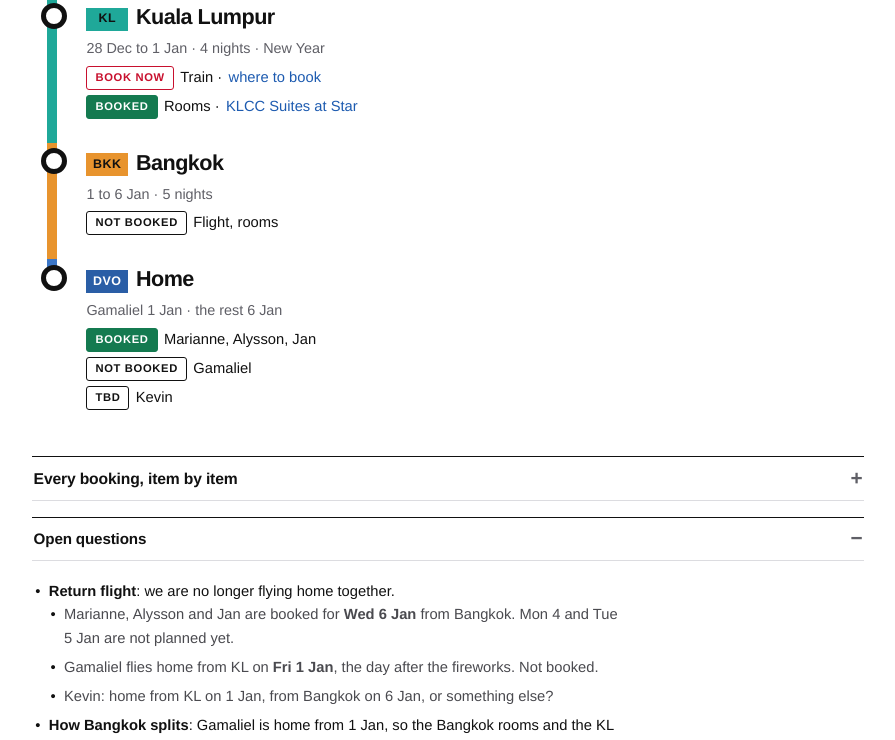
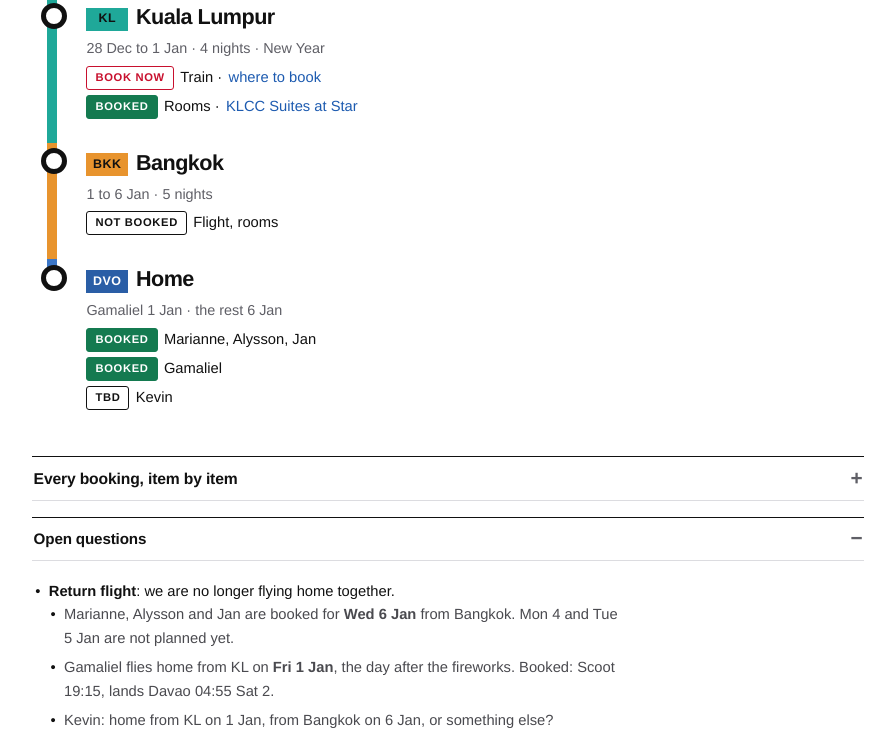
Before and after one commit to sites-9400/NY2026, a plain HTML site: page public/2026-12-sea/index.html in a window 1280 px wide. Both pictures are taken after a click on the heading "Open questions". Shown: the part 759-1499 px from the top of the page, without its empty margins (192-1087 px from the left). Drawn offline with Linux system fonts and the light colour scheme.

Commit message:
SEA Dec 2026: mark Gamaliel's flight booked on the Dashboard line
Co-Authored-By: Claude Opus 5.5 <noreply@anthropic.com>

```diff
--- a/public/2026-12-sea/index.html
+++ b/public/2026-12-sea/index.html
@@ -68,7 +68,7 @@
     <li class="stop sg" data-from="2026-12-26" data-to="2026-12-27"><span class="code">SG</span><b>Singapore</b><span class="when">26 to 28 Dec · 2 nights</span><span class="st"><span class="tile ok">Booked</span> The Quay Hotel</span><span class="st"><span class="tile">Not booked</span> Universal Studios, Sun 27</span></li>
     <li class="stop my" data-from="2026-12-28" data-to="2026-12-31"><span class="code">KL</span><b>Kuala Lumpur</b><span class="when">28 Dec to 1 Jan · 4 nights · New Year</span><span class="st"><span class="tile no">Book now</span> Train · <a href="/2026-12-sea/before/">where to book</a></span><span class="st"><span class="tile ok">Booked</span> Rooms · <a href="/2026-12-sea/accommodations/">KLCC Suites at Star</a></span></li>
     <li class="stop th" data-from="2027-01-01" data-to="2027-01-05"><span class="code">BKK</span><b>Bangkok</b><span class="when">1 to 6 Jan · 5 nights</span><span class="st"><span class="tile">Not booked</span> Flight, rooms</span></li>
-    <li class="stop air" data-from="2027-01-06" data-to="2027-01-06"><span class="code">DVO</span><b>Home</b><span class="when">Gamaliel 1 Jan · the rest 6 Jan</span><span class="st"><span class="tile ok">Booked</span> Marianne, Alysson, Jan</span><span class="st"><span class="tile">Not booked</span> Gamaliel</span><span class="st"><span class="tile">TBD</span> Kevin</span></li>
+    <li class="stop air" data-from="2027-01-06" data-to="2027-01-06"><span class="code">DVO</span><b>Home</b><span class="when">Gamaliel 1 Jan · the rest 6 Jan</span><span class="st"><span class="tile ok">Booked</span> Marianne, Alysson, Jan</span><span class="st"><span class="tile ok">Booked</span> Gamaliel</span><span class="st"><span class="tile">TBD</span> Kevin</span></li>
   </ol>
 
   <details class="more">
@@ -112,7 +112,7 @@
   <details class="callout">
     <summary class="ct">Open questions</summary>
     <ul>
-      <li><b>Return flight</b>: we are no longer flying home together.<ul><li>Marianne, Alysson and Jan are booked for <b>Wed 6 Jan</b> from Bangkok. Mon 4 and Tue 5 Jan are not planned yet.</li><li>Gamaliel flies home from KL on <b>Fri 1 Jan</b>, the day after the fireworks. Not booked.</li><li>Kevin: home from KL on 1 Jan, from Bangkok on 6 Jan, or something else?</li></ul></li>
+      <li><b>Return flight</b>: we are no longer flying home together.<ul><li>Marianne, Alysson and Jan are booked for <b>Wed 6 Jan</b> from Bangkok. Mon 4 and Tue 5 Jan are not planned yet.</li><li>Gamaliel flies home from KL on <b>Fri 1 Jan</b>, the day after the fireworks. Booked: Scoot 19:15, lands Davao 04:55 Sat 2.</li><li>Kevin: home from KL on 1 Jan, from Bangkok on 6 Jan, or something else?</li></ul></li>
       <li><b>How Bangkok splits</b>: Gamaliel is home from 1 Jan, so the Bangkok rooms and the KL → Bangkok flight can't be split five ways. Between whoever is there, or something else?</li>
       <li><b>Budget ceiling</b>: what's the per-person number everyone is comfortable with?</li>
       <li><b>What the sinking fund is for</b>: spending money, or the group bookings? ₱20,000 each
```
